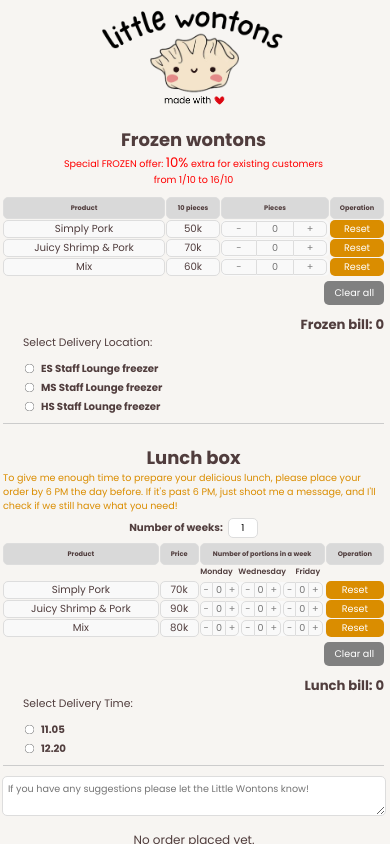
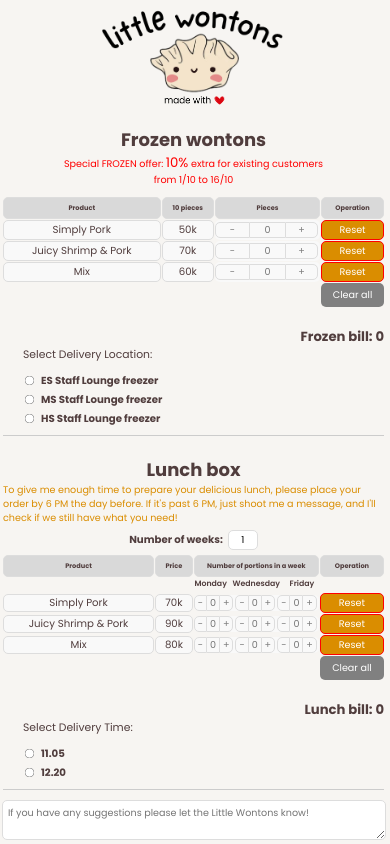
Before and after one commit to nlinhdang/littlewontons, a React (Create React App) app: page / in a window 390 px wide. Both pictures are taken after a click on the picture 186 px from the left and 408 px from the top of the page. Shown: the top 844 px of the page. Built offline with nearby package versions, Linux system fonts and the light colour scheme.

Commit message:
update code

```diff
--- a/src/Frozen.js
+++ b/src/Frozen.js
@@ -9,7 +9,7 @@ const frozenHeaders = ['Product', '10 pieces', 'Pieces', 'Amount', 'Operation'];
 
 const Frozen = ({ productList, onQuantityChange, onQuantityUpdate, onFocus, onClearAll }) => {
 
-  const {deliveryLocation, setDeliveryLocation, setTotalFrozenAmount} = useAppContext();
+  const { deliveryLocation, setDeliveryLocation, setTotalFrozenAmount } = useAppContext();
 
   const handleDeliveryLocationChange = (event) => {
     setDeliveryLocation(event.target.value);
@@ -32,11 +32,11 @@ const Frozen = ({ productList, onQuantityChange, onQuantityUpdate, onFocus, onCl
       <p>from 1/10 to 16/10</p>
     </div>`
 
-}
+  }
   return (
     <div className="container">
       <h1>Frozen wontons</h1>
-      <Announcement month={promotion.month} day={promotion.day} message={promotion.message} className="promotion"/>
+      <Announcement month={promotion.month} day={promotion.day} message={promotion.message} className="promotion" />
       <div className="grid-container frozen">
         {frozenHeaders.map((header, index) => (
           <div className={`grid-header header${index}`} key={index}>{header}</div>
@@ -68,13 +68,11 @@ const Frozen = ({ productList, onQuantityChange, onQuantityUpdate, onFocus, onCl
             </button>
           </React.Fragment>
         ))}
+        <button className="clear-all-button"
+          onClick={() => onClearAll(['frozenQuantity'])}>
+          Clear all</button>
       </div>
 
-      <div className="clear-all-container">
-        <button className="clear-all-button"
-        onClick={() => onClearAll(['frozenQuantity'])}>
-              Clear all</button>
-      </div>
 
       <div className="total">Frozen bill: {formatNumber(totalFrozenAmount)}</div>
 
--- a/src/Lunch.js
+++ b/src/Lunch.js
@@ -152,12 +152,13 @@ const Lunch = ({ productList, onQuantityChange, onQuantityUpdate, onFocus, onCle
             </button>
           </React.Fragment>
         ))}
-      </div>
 
-      <div className="clear-all-container">
+
         <button className="clear-all-button"
-        onClick={() => onClearAll(['monBoiledQuantity', 'wedBoiledQuantity', 'friBoiledQuantity'])}>
-              Clear all</button>
+          onClick={() => onClearAll(['monBoiledQuantity', 'wedBoiledQuantity', 'friBoiledQuantity'])}>
+          Clear all</button>
+
+
       </div>
 
       <div className="total">Lunch bill: {formatNumber(totalCookedAmountWeeks)}</div>
--- a/src/style.css
+++ b/src/style.css
@@ -308,18 +308,20 @@ input {
 }
 
 .clear-all-button {
+
   border-radius: 5px;
   background-color: #808080;
-  margin-top: -15px;
+  font-size: 0.8rem;
+  grid-column: -2;
+  white-space: nowrap;
+  /* flex-shrink: 1; */
+  display: flex;
+  justify-content: center;
+  align-items: center;
 }
 
 .clear-all-button:hover {
   background-color: #d3d3d3;
-}
-
-.clear-all-container {
-  display: flex;
-  justify-content: flex-end;
 }
 
 .total {
@@ -547,18 +549,19 @@ input[type="number"] {
   .grid-container.frozen {
     /* grid-template-columns: 3fr 2fr 3fr 1fr 1fr; */
     grid-template-columns: minmax(75px, 3fr) minmax(25px, 1fr) minmax(50px, 2fr) minmax(25px,
-        1fr);
+        1.2fr);
   }
 
   .grid-container.cooked {
     /* grid-template-columns: 2fr 1fr 4fr 1fr 1fr; */
     grid-template-columns: minmax(70px, 4fr) minmax(25px, 1fr) minmax(125px,
-        3fr) minmax(25px, 1.5fr);
+        3fr) minmax(25px, 1.7fr);
     /* gap: 5px; */
   }
 
   .reset-button {
     padding: 2px;
+    border: 1px solid red
   }
 
   .quantity-button,
```
